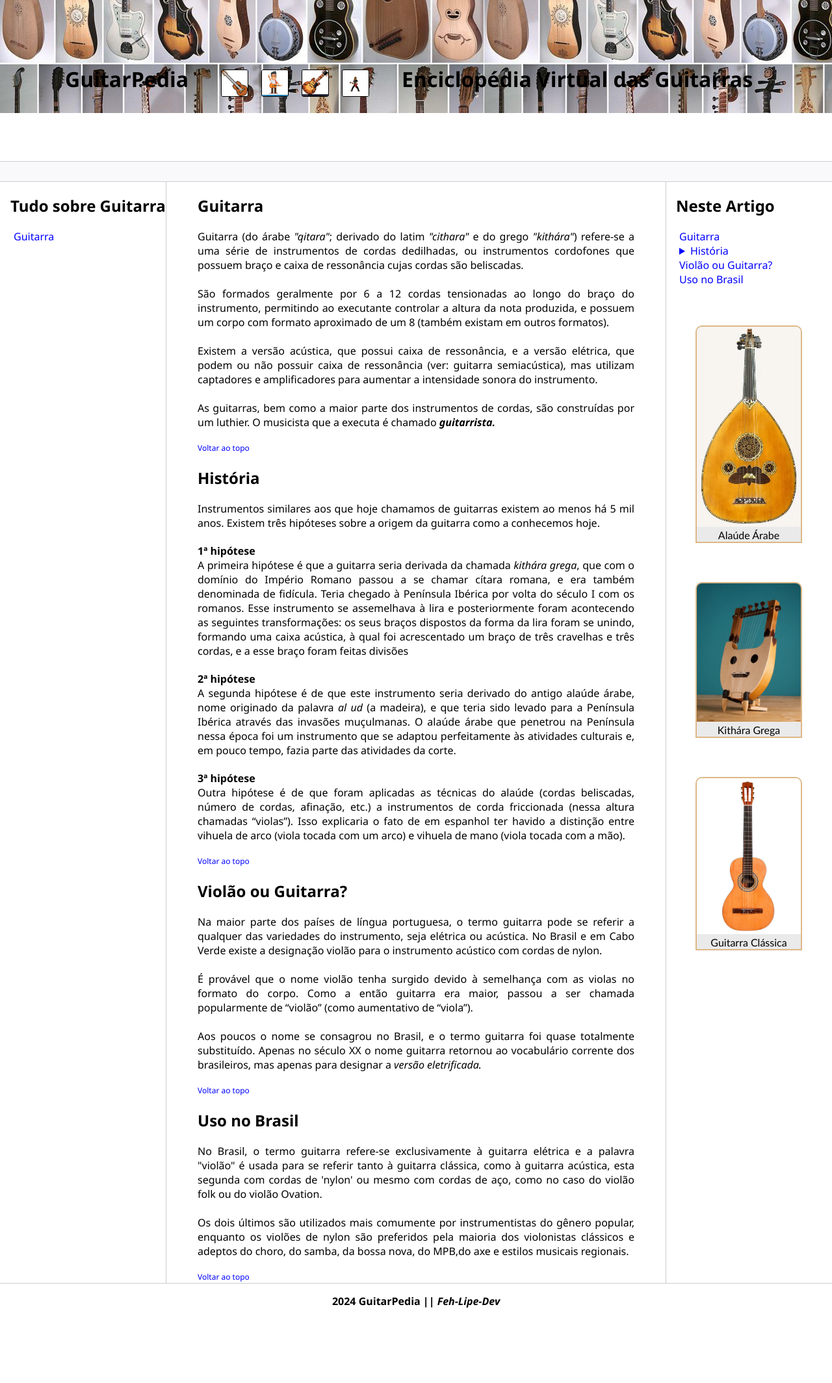
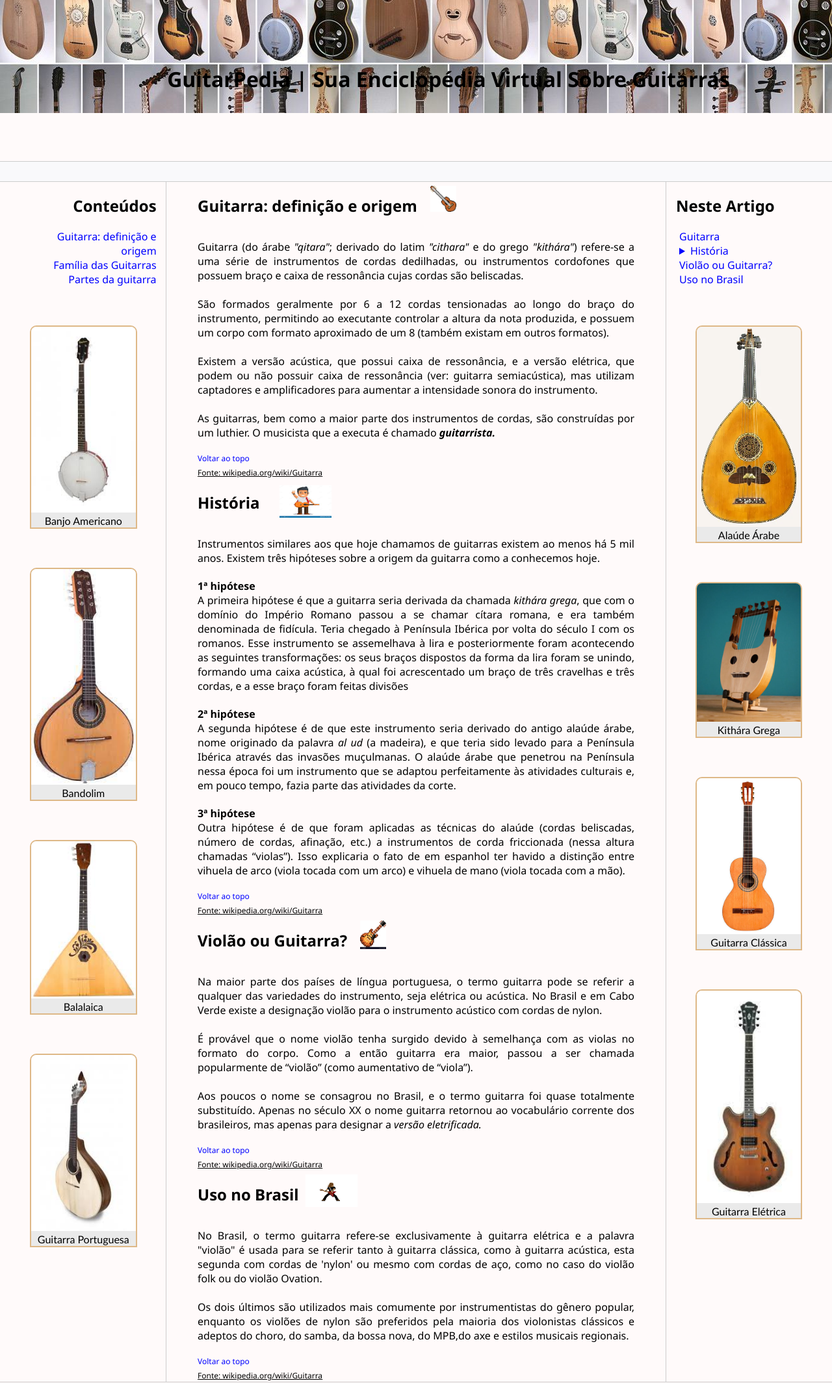
Before and after one commit to Feh-Lipe-Dev/guitarpedia, a plain HTML site: page index.html in a window 1280 px wide. Shown: the part 120-2249 px from the top of the page at 65% size. Before the commit the page ends 2196 px from the top, so only its background shows below. Drawn offline with Linux system fonts and the light colour scheme.

Commit message:
index.html pronto

```diff
--- a/assets/css/style.css
+++ b/assets/css/style.css
@@ -36,6 +36,8 @@ a { color:blue; text-decoration: none;}
 }
 .sidebar {
     border-right: solid 1px #cdcdcd;
+    text-align: end;
+    padding-right: 6%;
 }
 p {
     text-align: justify;
@@ -76,17 +78,33 @@ header {
 }
 .title {
     display: flex;
+    justify-content: space-evenly;
+    width: 100%;
     margin: 220px 0 0 100px;
 }
-.pixelsBox {
+.nav-link {
+    display: block;
+    margin-left: 1em;
+}
+.src, span > a:link {
+    font-size: 12px;
+    text-decoration: underline;
+    color: black;
+}
+.sub-title {
     display: flex;
 }
-.pixels {
-    display: flex;
-    margin: -25px 10px;
+#pixels {
     width: 40px;
-    height: 40px;
-    border: solid 1px black;
-    border-radius: 3px;
-    align-items:start;
+    margin: -10px 0 -10px -20px;
 }
+#pixels2 {
+    width: 80px;
+    height: 50px;
+    margin: 10px 0 -10px -50px;
+}
+#pixels3 {
+    width: 80px;
+    height: 50px;
+    margin: -10px 0 -10px -30px;
+}
--- a/index.html
+++ b/index.html
@@ -10,18 +10,11 @@
     <link rel="stylesheet" href="assets/css/style.css">
 </head>
 
-<body>
+<body style="background-color: #fffafa;">
     <header id="header">
         <div class="mainHeader">
             <h1 class="title">
-                GuitarPedia
-                    <figure class="pixelsBox">
-                    <img class="pixels" src="assets/images/classic_G.png" alt="violão clássico pixelado">
-                    <img class="pixels" src="assets/images/play_classic_G.jpeg" alt="violonista clássico pixelado">
-                    <img class="pixels"src="assets/images/electric_G.png" alt="guitarra elétrica pixelada">
-                    <img class="pixels" src="assets/images/play_electric_G.png" alt="tocando guitarra elétrica pixelada">
-                    </figure>
-                Enciclopédia Virtual das Guitarras
+                GuitarPedia | Sua Enciclopédia Virtual Sobre Guitarras
             </h1>
         </div>
     </header>
@@ -30,14 +23,39 @@
 
     <div class="content">
         <nav class="sidebar">
-            <h2>Tudo sobre Guitarra</h2>
+            <h2>Conteúdos</h2>
             <ul>
-                <li><a href="#">Guitarra</a></li>
+                <li class="nav-link"><a href="index.html">Guitarra: definição e origem</a></li>
+                <li class="nav-link"><a href="guitarsFamily.html">Família das Guitarras</a></li>
+                <li class="nav-link"><a href="#">Partes da guitarra</a></li>
             </ul>
+            <figure class="guitarsBox">
+                <img class="guitars" src="assets/images/banjo.jpeg" title="Banjo Americano"
+                    alt="imagem de um Banjo Americano">
+                <figcaption>Banjo Americano</figcaption>
+            </figure>
+            <figure class="guitarsBox">
+                <img class="guitars" src="assets/images/bandolim.jpeg" title="Bandolim"
+                    alt="imagem de um Bandolim">
+                <figcaption>Bandolim</figcaption>
+            </figure>
+            <figure class="guitarsBox">
+                <img class="guitars" src="assets/images/balalaica.jpeg" title="Balalaica"
+                    alt="imagem de uma Balalaica">
+                <figcaption>Balalaica</figcaption>
+            </figure>
+            <figure class="guitarsBox">
+                <img class="guitars" src="assets/images/guita_portuguesa.jpeg" title="Guitarra Portuguesa"
+                    alt="imagem de uma Guitarra Portuguesa">
+                <figcaption>Guitarra Portuguesa</figcaption>
+            </figure>
         </nav>
 
         <main class="main">
-            <h2 id="guitarra">Guitarra</h2>
+            <div class="sub-title">
+                <h2 id="guitarra">Guitarra: definição e origem</h2>
+                <figure><img id="pixels" src="assets/images/classic_G.png" alt="violão clássico pixelado"></figure>
+            </div>
             <p>
                 Guitarra (do árabe <i>"qitara"</i>; derivado do latim <i>"cithara"</i> e do grego <i>"kithára"</i>)
                 refere-se a uma série de instrumentos de cordas dedilhadas, ou instrumentos cordofones que possuem braço
@@ -51,8 +69,13 @@
                 As guitarras, bem como a maior parte dos instrumentos de cordas, são construídas por um luthier. O
                 musicista que a executa é chamado <b><i>guitarrista.</i></b>
             </p>
-            <a href="#header" class="top">Voltar ao topo</a>
-            <h2 id="historia">História</h2>
+            <a href="#header" class="top">Voltar ao topo</a><br>
+            <span class="src">Fonte: <a href="https://pt.wikipedia.org/wiki/Guitarra">wikipedia.org/wiki/Guitarra</a></span>
+
+            <div class="sub-title">
+                <h2 id="historia">História</h2>
+                <figure></figure><img id="pixels2" src="assets/images/play_classic_G.jpeg" alt="violonista clássico pixelado"></figure>
+            </div>
             <p>
                 Instrumentos similares aos que hoje chamamos de guitarras existem ao menos há 5 mil anos.
                 Existem três hipóteses sobre a origem da guitarra como a conhecemos hoje.
@@ -80,8 +103,13 @@
                 fato de em espanhol ter havido a distinção entre vihuela de arco (viola tocada com um arco) e vihuela de
                 mano (viola tocada com a mão).
             </p>
-            <a href="#header" class="top">Voltar ao topo</a>
-            <h2 id="violaoOuGuitarra">Violão ou Guitarra?</h2>
+            <a href="#header" class="top">Voltar ao topo</a><br>
+            <span class="src">Fonte: <a href="https://pt.wikipedia.org/wiki/Guitarra">wikipedia.org/wiki/Guitarra</a></span>
+
+            <div class="sub-title">
+                <h2 id="violaoOuGuitarra">Violão ou Guitarra?</h2>
+                <figure><img id="pixels"src="assets/images/electric_G.png" alt="guitarra elétrica pixelada"></figure>
+            </div>
             <p>
                 Na maior parte dos países de língua portuguesa, o termo guitarra pode se referir a qualquer das
                 variedades do instrumento, seja elétrica ou acústica. No Brasil e em Cabo Verde existe a designação
@@ -93,8 +121,13 @@
                 século XX o nome guitarra retornou ao vocabulário corrente dos brasileiros, mas apenas para designar a
                 <i>versão eletrificada.</i>
             </p>
-            <a href="#header" class="top">Voltar ao topo</a>
-            <h2 id="noBrasil">Uso no Brasil</h2>
+            <a href="#header" class="top">Voltar ao topo</a><br>
+            <span class="src">Fonte: <a href="https://pt.wikipedia.org/wiki/Guitarra">wikipedia.org/wiki/Guitarra</a></span>
+
+            <div class="sub-title">
+                <h2 id="noBrasil">Uso no Brasil</h2>
+                <figure><img id="pixels3" src="assets/images/play_electric_G.png" alt="tocando guitarra elétrica pixelada"></figure>
+            </div>
             <p>
                 No Brasil, o termo guitarra refere-se exclusivamente à guitarra elétrica e a palavra "violão" é usada
                 para se referir tanto à guitarra clássica, como à guitarra acústica, esta segunda com cordas de 'nylon'
@@ -103,7 +136,8 @@
                 de nylon são preferidos pela maioria dos violonistas clássicos e adeptos do choro, do samba, da bossa
                 nova, do MPB,do axe e estilos musicais regionais.
             </p>
-            <a href="#header" class="top">Voltar ao topo</a>
+            <a href="#header" class="top">Voltar ao topo</a><br>
+            <span class="src">Fonte: <a href="https://pt.wikipedia.org/wiki/Guitarra">wikipedia.org/wiki/Guitarra</a></span>
         </main>
 
         <aside class="anchors">
@@ -140,6 +174,11 @@
                     alt="imagem de uma Guitarra Clássica">
                 <figcaption>Guitarra Clássica</figcaption>
             </figure>
+            <figure class="guitarsBox">
+                <img class="guitars" src="assets/images/electricG_semiAc.jpeg" title="Guitarra Elétrica"
+                    alt="imagem de uma Guitarra Elétrica">
+                <figcaption>Guitarra Elétrica</figcaption>
+            </figure>
         </aside>
     </div>
 
```
Also changed, not shown: guitarsFamily.html (added, +128 -0 lines), assets/images/balalaica.jpeg (added), assets/images/bandolim.jpeg (added), assets/images/banjo.jpeg (added), assets/images/electricG_semiAc.jpeg (added), assets/images/guita_portuguesa.jpeg (added).
